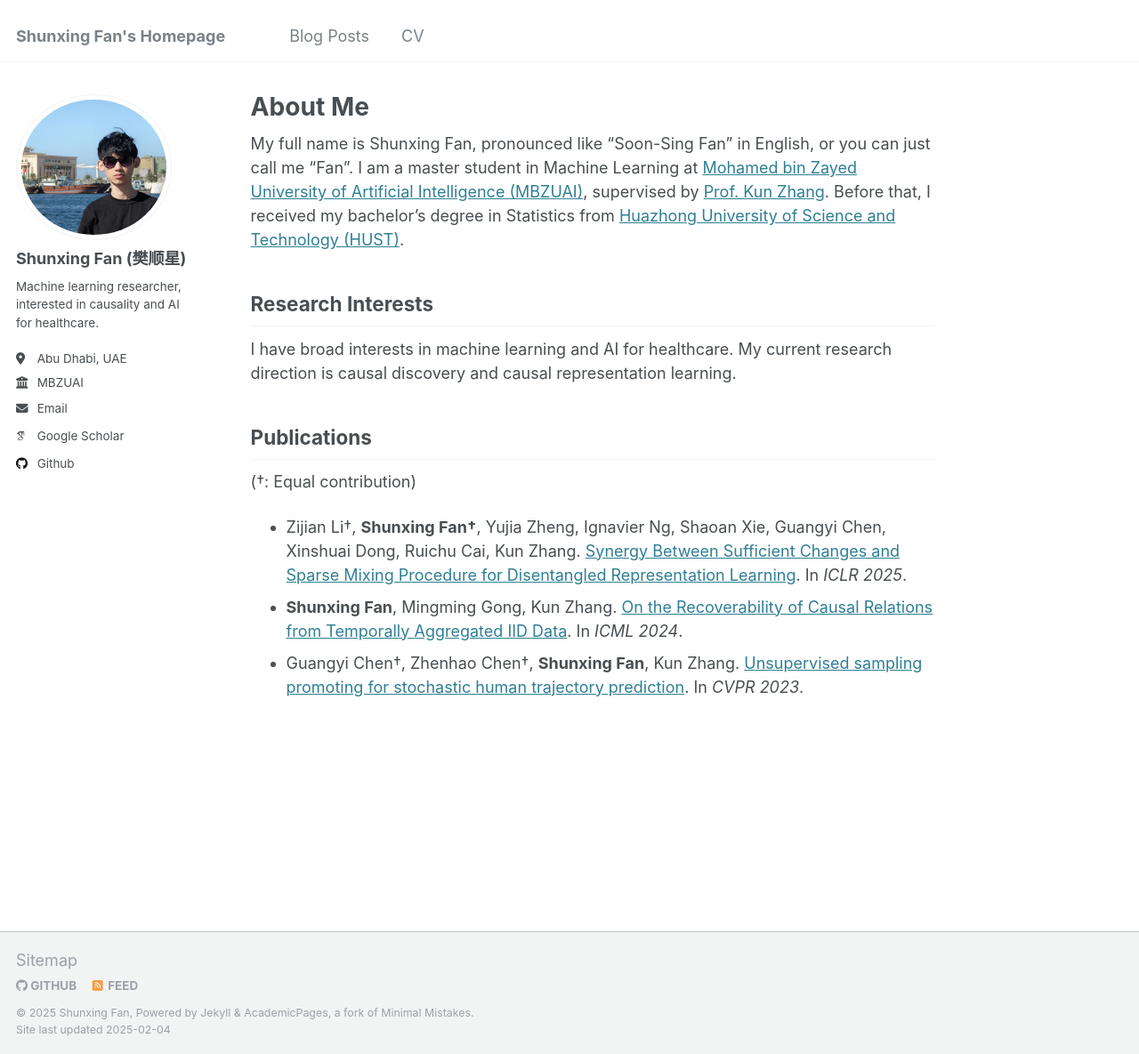
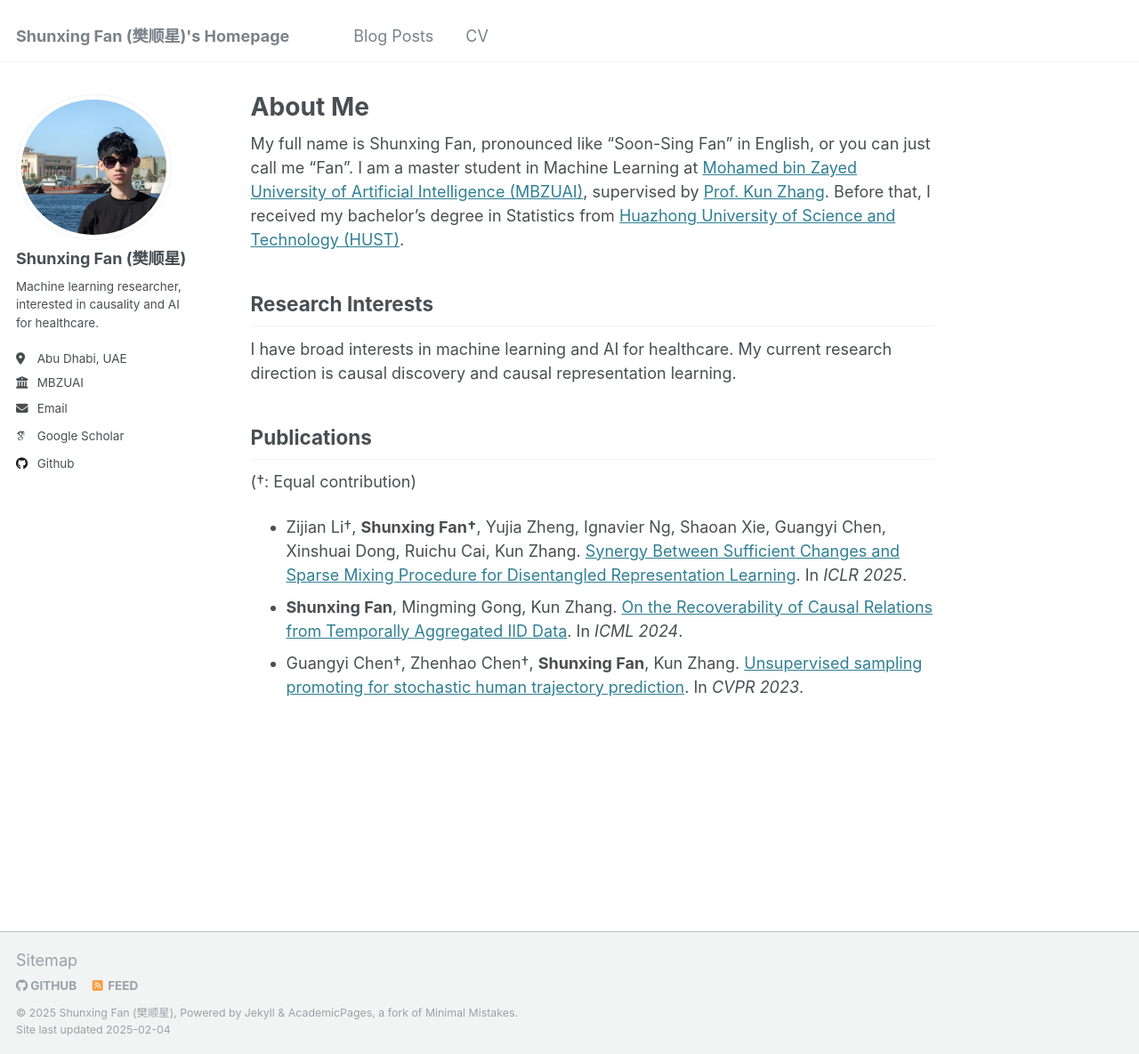
Before and after one commit to Shunxing-Fan/Shunxing-Fan.github.io, a Jekyll site: the page built from _pages/about.md, in a window 1280 px wide and 1185 px high. Shown: the whole window at 89% size. Built offline with Jekyll 4.4.1, drawn with Linux system fonts in a browser that asks for light colours; some web fonts are replaced.

Commit message:
feat: add Chinese name (樊顺星) to improve SEO

```diff
--- a/_config.yml
+++ b/_config.yml
@@ -5,9 +5,9 @@
 
 # Site Settings
 locale                   : "en_US"
-title                    : "Shunxing Fan's Homepage"
+title                    : "Shunxing Fan (樊顺星)'s Homepage"
 title_separator          : "-"
-name                     : &name "Shunxing Fan"
+name                     : &name "Shunxing Fan (樊顺星)"
 description              : &description "Research Assistant at MBZUAI, passionate about causality and AI for healthcare."
 url                      : https://Shunxing-Fan.github.io  # the base hostname & protocol for your site
 baseurl                  : "" # the subpath of your site, leave empty for root
--- a/_pages/about.md
+++ b/_pages/about.md
@@ -1,7 +1,7 @@
 ---
 permalink: /
 title: "About Me"
-seo_title: "Shunxing Fan's Homepage"
+seo_title: "Shunxing Fan (樊顺星)'s Homepage"
 excerpt: "Shunxing Fan's Homepage: A machine learning researcher focusing on causal discovery and AI for healthcare."
 author_profile: true
 redirect_from:
```
